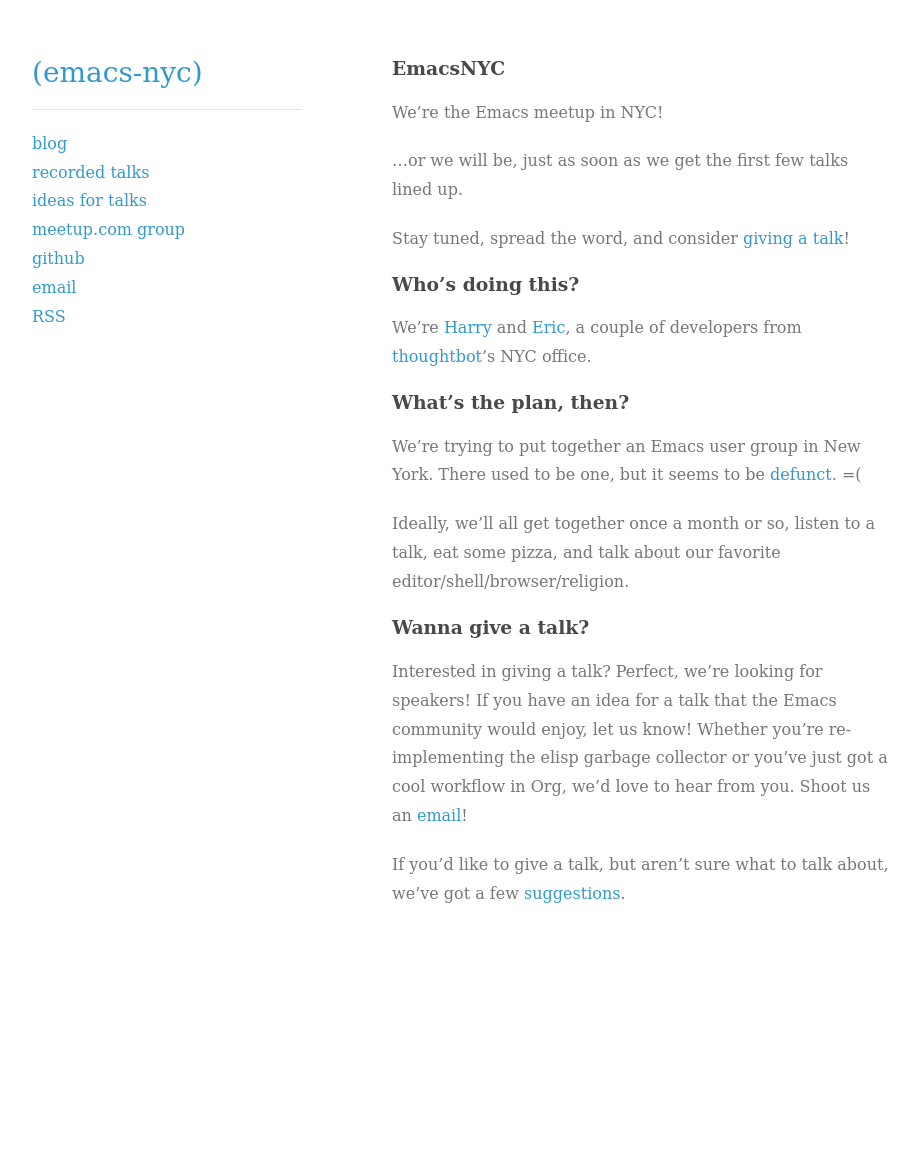
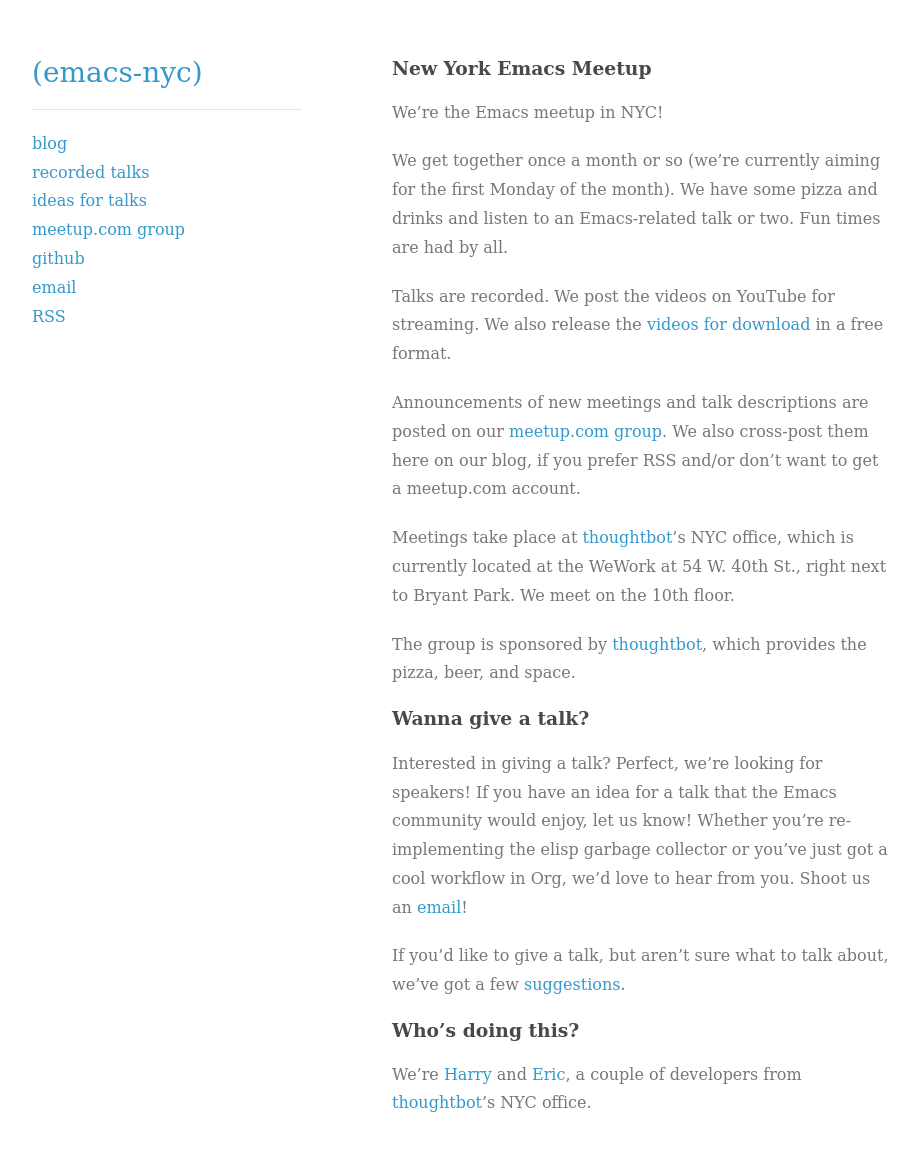
Before and after one commit to emacsnyc/emacsnyc.github.io, a Jekyll site: the page built from index.md, in a window 1280 px wide and 1188 px high. Shown: the top 1151 px of the window, without its empty margins (178-1097 px from the left). Built offline with Jekyll 4.4.1, drawn with Linux system fonts in a browser that asks for light colours.

Commit message:
rewrite index page to be more descriptive

```diff
--- a/index.md
+++ b/index.md
@@ -3,23 +3,19 @@ layout: default
 title: (emacs-nyc)
 ---
 
-### EmacsNYC
+### New York Emacs Meetup
 
 We're the Emacs meetup in NYC!
 
-...or we will be, just as soon as we get the first few talks lined up.
+We get together once a month or so (we're currently aiming for the first Monday of the month). We have some pizza and drinks and listen to an Emacs-related talk or two. Fun times are had by all.
 
-Stay tuned, spread the word, and consider [giving a talk](#give-a-talk)!
+Talks are recorded. We post the videos on YouTube for streaming. We also release the [videos for download] in a free format.
 
-### Who's doing this?
+Announcements of new meetings and talk descriptions are posted on our [meetup.com group]. We also cross-post them here on our blog, if you prefer RSS and/or don't want to get a meetup.com account.
 
-We're [Harry] and [Eric], a couple of developers from [thoughtbot]'s NYC office.
+Meetings take place at [thoughtbot]'s NYC office, which is currently located at the WeWork at 54 W. 40th St., right next to Bryant Park. We meet on the 10th floor.
 
-### What's the plan, then?
-
-We're trying to put together an Emacs user group in New York. There used to be one, but it seems to be [defunct]. =(
-
-Ideally, we'll all get together once a month or so, listen to a talk, eat some pizza, and talk about our favorite editor/shell/browser/religion.
+The group is sponsored by [thoughtbot], which provides the pizza, beer, and space.
 
 ### Wanna give a talk? <a name="give-a-talk"> </a>
 
@@ -27,9 +23,14 @@ Interested in giving a talk? Perfect, we're looking for speakers! If you have an
 
 If you'd like to give a talk, but aren't sure what to talk about, we've got a few [suggestions].
 
+### Who's doing this?
+
+We're [Harry] and [Eric], a couple of developers from [thoughtbot]'s NYC office.
+
+[videos for download]: /videos.html
+[meetup.com group]: http://www.meetup.com/New-York-Emacs-Meetup/
+[suggestions]: /talk-ideas.html
 [Harry]: http://harryrschwartz.com
 [Eric]: http://www.tabfugni.cc
 [thoughtbot]: http://thoughtbot.com
-[defunct]: http://www.meetup.com/Emacs-NYC/
 [email]: mailto:admin@emacsnyc.org
-[suggestions]: /talk-ideas.html
```
